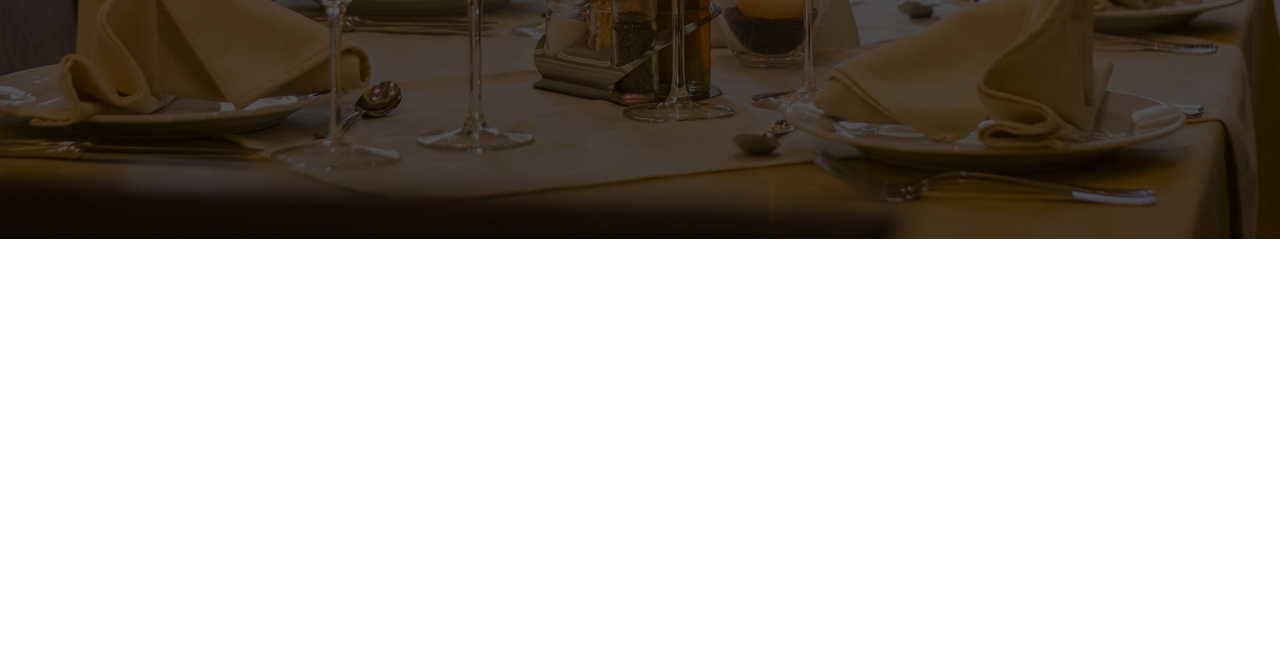
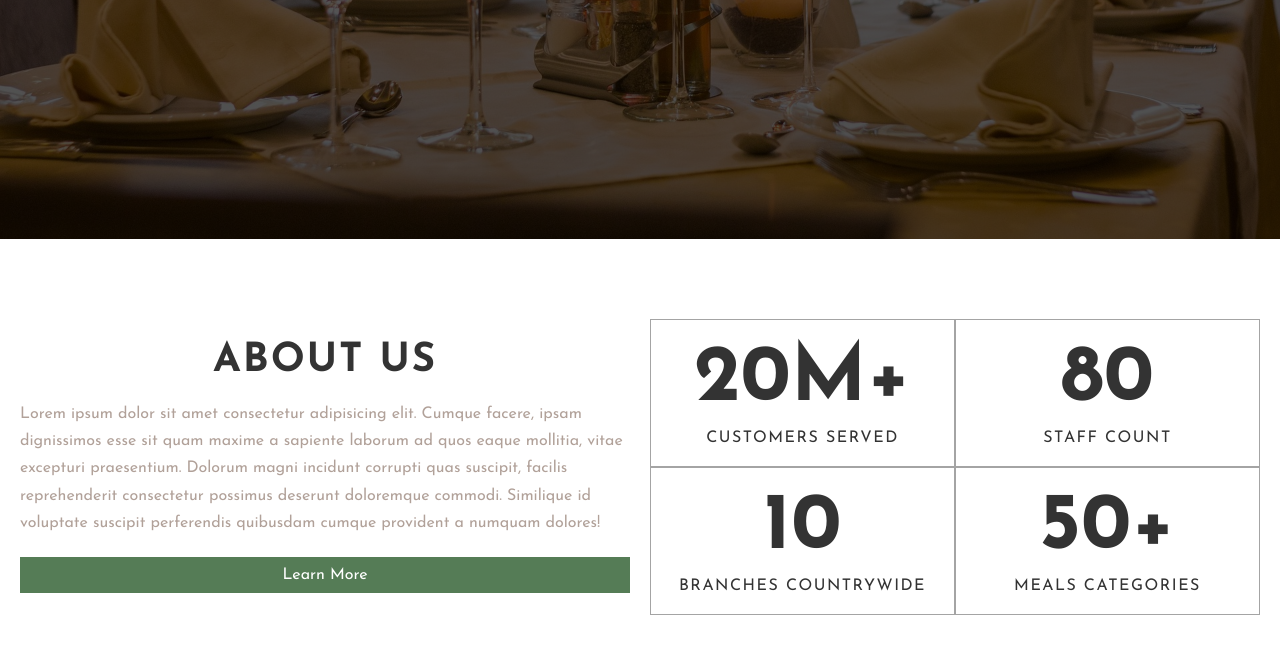
Before and after one commit to codeme254/foodly-code-along, a website built with Vite: page index.html in a window 1280 px wide. Shown: the part 525-1178 px from the top of the page. Before the commit the page ends 800 px from the top, so only its background shows below. Built offline with nearby package versions, Linux system fonts and the light colour scheme.

Commit message:
build the about us section

```diff
--- a/index.html
+++ b/index.html
@@ -41,5 +41,42 @@
       </div>
     </section>
     <!-- end of hero -->
+
+    <!-- about us section -->
+    <section class="about-section">
+      <div class="about-textbox">
+        <h2 class="title">about us</h2>
+        <p class="about-text">
+          Lorem ipsum dolor sit amet consectetur adipisicing elit. Cumque
+          facere, ipsam dignissimos esse sit quam maxime a sapiente laborum ad
+          quos eaque mollitia, vitae excepturi praesentium. Dolorum magni
+          incidunt corrupti quas suscipit, facilis reprehenderit consectetur
+          possimus deserunt doloremque commodi. Similique id voluptate suscipit
+          perferendis quibusdam cumque provident a numquam dolores!
+        </p>
+        <a href="#" class="about-link">learn more</a>
+      </div>
+      <div class="about-stats">
+        <div class="stats-container">
+          <div class="stat">
+            <h3 class="stat-number">20m+</h3>
+            <p class="stat-description">customers served</p>
+          </div>
+          <div class="stat">
+            <h3 class="stat-number">80</h3>
+            <p class="stat-description">staff count</p>
+          </div>
+          <div class="stat">
+            <h3 class="stat-number">10</h3>
+            <p class="stat-description">branches countrywide</p>
+          </div>
+          <div class="stat">
+            <h3 class="stat-number">50+</h3>
+            <p class="stat-description">meals categories</p>
+          </div>
+        </div>
+      </div>
+    </section>
+    <!-- end of about us section -->
   </body>
 </html>
--- a/style.css
+++ b/style.css
@@ -19,12 +19,24 @@ html {
 body {
   font-size: 1.6rem;
   font-family: "Josefin Sans", sans-serif;
+  color: var(--color-black-text);
 }
 
 :root {
   --color-primary: #ff885b;
+  --color-secondary: #557c56;
   --color-black: #111;
   --color-white: #fff;
+  --color-grey-light: #b1a199;
+  --color-grey-light-2: #a4a4a4;
+  --color-black-text: #333;
+}
+
+.title {
+  text-align: center;
+  text-transform: uppercase;
+  letter-spacing: 2px;
+  font-size: 4rem;
 }
 
 /* header stylings */
@@ -136,3 +148,92 @@ body {
   margin-top: 4rem;
 }
 /* end of hero section stylings */
+
+/* about section stylings */
+.about-section {
+  display: flex;
+  align-items: center;
+  padding: 8rem 2rem;
+  gap: 2rem;
+}
+
+.about-textbox {
+  width: 50%;
+}
+
+.about-stats {
+  width: 50%;
+}
+
+@media screen and (max-width: 50em) {
+  .about-section {
+    flex-direction: column;
+  }
+
+  .about-textbox {
+    width: 98%;
+  }
+
+  .about-stats {
+    width: 98%;
+  }
+}
+
+.about-text {
+  line-height: 1.7;
+  color: var(--color-grey-light);
+  margin-top: 2rem;
+  /* margin-block-start: 2rem; */
+}
+
+.about-link {
+  text-decoration: none;
+  color: var(--color-white);
+  background-color: var(--color-secondary);
+  display: block;
+  text-align: center;
+  text-transform: capitalize;
+  padding: 1rem;
+  /* margin-top: 2rem; */
+  margin-block-start: 2rem;
+}
+
+.stats-container {
+  display: flex;
+  flex-wrap: wrap;
+}
+
+.stat {
+  border: 1px solid var(--color-grey-light-2);
+  text-align: center;
+  padding: 2rem;
+  width: 50%;
+}
+
+.stat-number {
+  font-size: 8rem;
+  text-transform: uppercase;
+  margin-bottom: 1rem;
+}
+
+@media screen and (max-width: 37.5em) {
+  .stat-number {
+    font-size: 5rem;
+  }
+}
+
+.stat-description {
+  text-transform: uppercase;
+  letter-spacing: 1.5px;
+}
+
+@media screen and (max-width: 37.5em) {
+  .stat-number {
+    font-size: 3rem;
+  }
+
+  .stat-description {
+    font-size: 1.2rem;
+  }
+}
+/* end of about section stylings */
```
